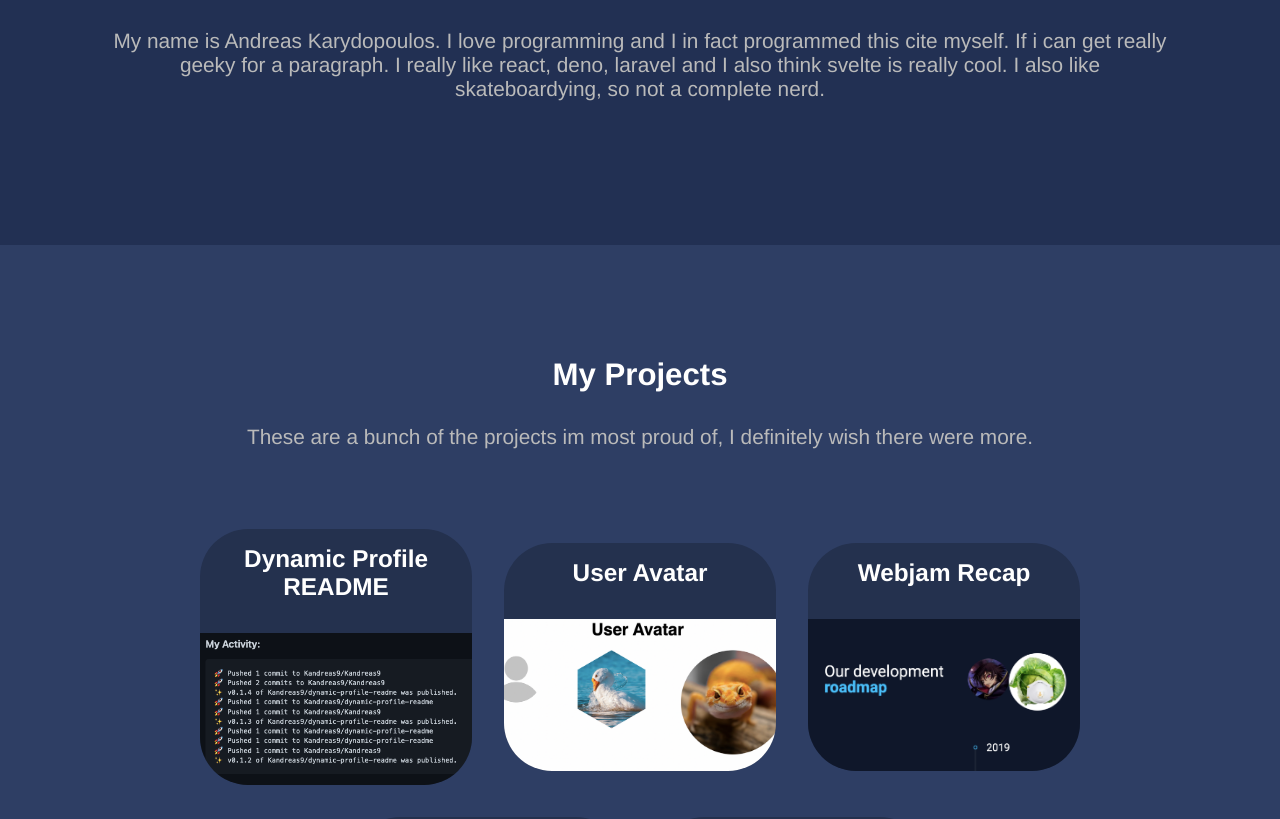
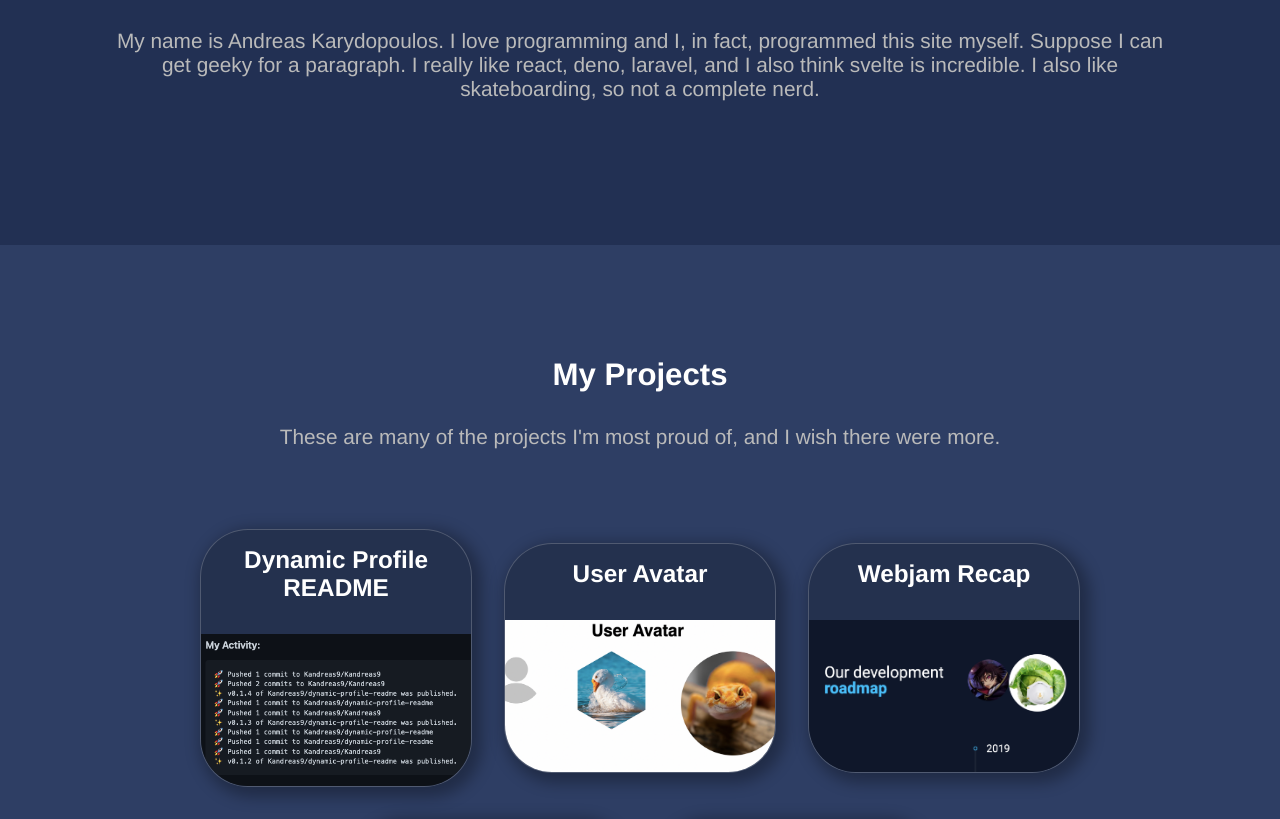
Before and after one commit to Kandreas9/small-smor-portfolio, a website built with Vite: page index.html in a window 1280 px wide. Shown: the part 1212-2031 px from the top of the page. Built offline with nearby package versions, Linux system fonts and the light colour scheme.

Commit message:
project-comp changes and grammar fixes

```diff
--- a/index.html
+++ b/index.html
@@ -34,11 +34,11 @@
 					<div>
 						<h2 id="some things about me">Some Things About Me</h2>
 						<p>
-							My name is Andreas Karydopoulos. I love programming and I in fact
-							programmed this cite myself. If i can get really geeky for a
-							paragraph. I really like react, deno, laravel and I also think
-							svelte is really cool. I also like skateboardying, so not a
-							complete nerd.
+							My name is Andreas Karydopoulos. I love programming and I, in
+							fact, programmed this site myself. Suppose I can get geeky for a
+							paragraph. I really like react, deno, laravel, and I also think
+							svelte is incredible. I also like skateboarding, so not a complete
+							nerd.
 						</p>
 					</div>
 				</section>
@@ -46,8 +46,8 @@
 				<section aria-labelledby="my projects" id="my-projects">
 					<h2 id="my projects">My Projects</h2>
 					<p>
-						These are a bunch of the projects im most proud of, I definitely
-						wish there were more.
+						These are many of the projects I'm most proud of, and I wish there
+						were more.
 					</p>
 
 					<projects-comp></projects-comp>
--- a/src/web-components/project-comp.js
+++ b/src/web-components/project-comp.js
@@ -60,6 +60,8 @@ class ProjectComp extends HTMLElement {
                     justify-content: center;
                     max-width: 23rem;
                     width: 14rem;
+                    border: 1px solid rgba(255, 255, 255, 0.2);
+                    box-shadow: 5px 5px 15px 5px rgba(0,0,0,0.3);
                 }
 
                 .project-title {
```
